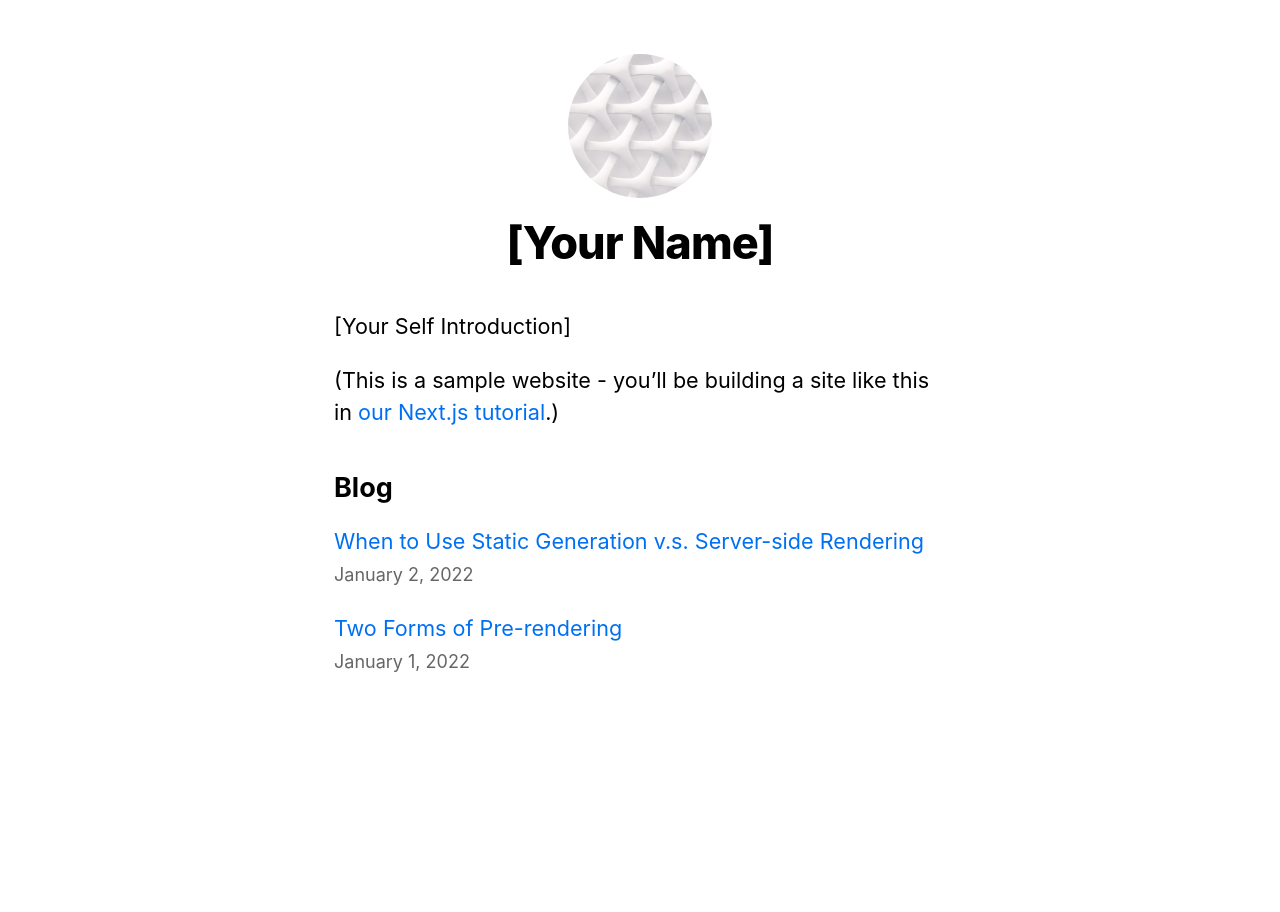
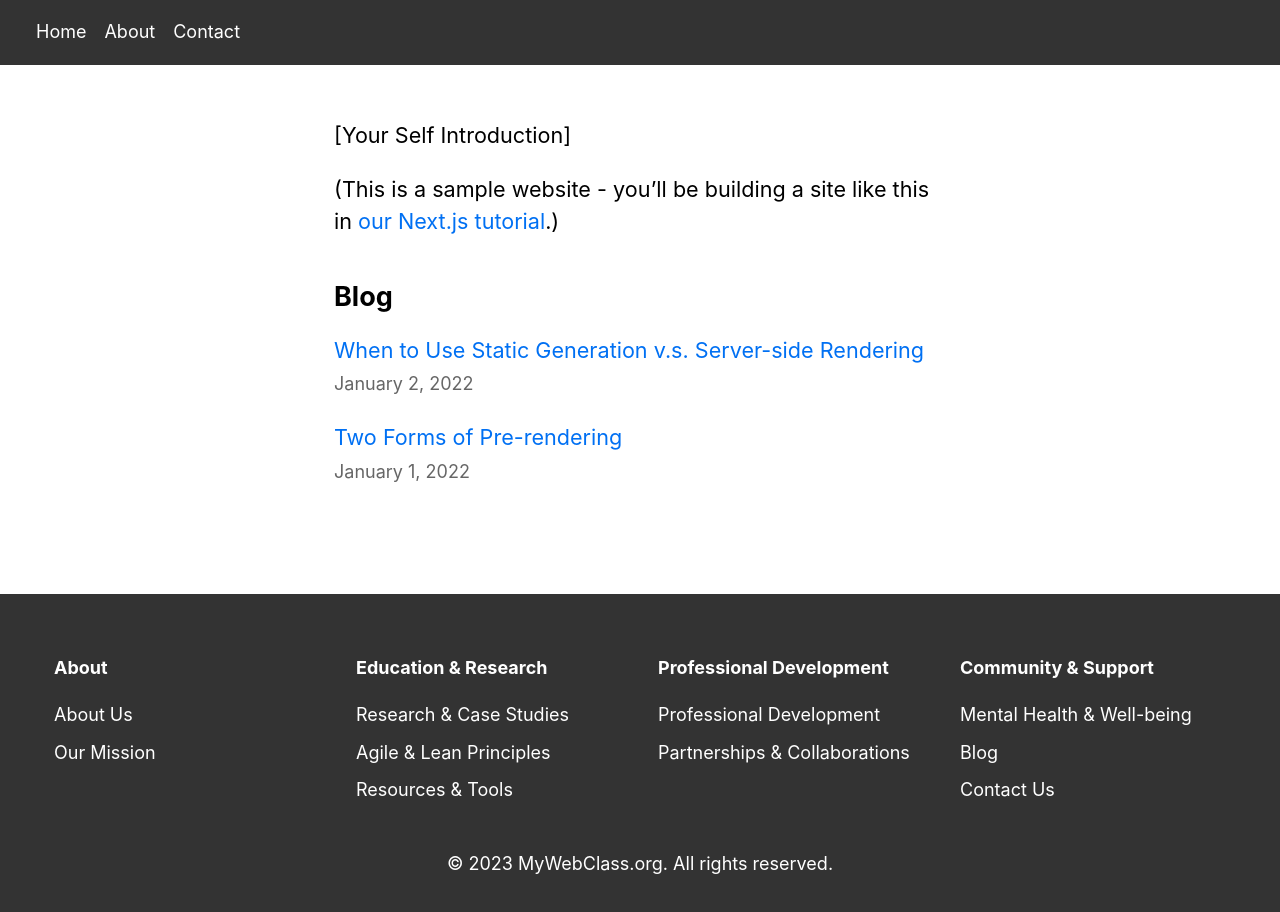
Before and after one commit to NJIT-WIS/project-2-is219-wwc, a Next.js app: page / in a window 1280 px wide. Shown: the top 912 px of the page. Before the commit the page ends 800 px from the top, so only its background shows below. Built offline with nearby package versions, Linux system fonts and the light colour scheme.

Commit message:
fixed header and footer not spanning whole page

```diff
--- a/components/layout.js
+++ b/components/layout.js
@@ -1,32 +1,19 @@
-import Head from 'next/head'
-import Image from 'next/image'
-import Script from 'next/script'
+import Image from 'next/image';
+import Script from 'next/script';
 
-import styles from './layout.module.css'
-import utilStyles from '../styles/utils.module.css'
-import Link from 'next/link'
+import styles from './layout.module.css';
+import utilStyles from '../styles/utils.module.css';
+import Link from 'next/link';
 
-const name = '[Your Name]'
-export const siteTitle = 'MyWebClass.org'
+import Header from './header';
+import Footer from './footer';
+
+const name = '[WWC]';
+export const siteTitle = 'MyWebClass.org';
 
 export default function Layout({ children, home }) {
   return (
-    <div className={styles.container}>
-      <Head>
-        <link rel="icon" href="/favicon.ico" />
-        <meta
-          name="description"
-          content="Learn how to build a personal website using Next.js"
-        />
-        <meta
-          property="og:image"
-          content={`https://og-image.vercel.app/${encodeURI(
-            siteTitle
-          )}.png?theme=light&md=0&fontSize=75px&images=https%3A%2F%2Fassets.zeit.co%2Fimage%2Fupload%2Ffront%2Fassets%2Fdesign%2Fnextjs-black-logo.svg`}
-        />
-        <meta name="og:title" content={siteTitle} />
-        <meta name="twitter:card" content="summary_large_image" />
-      </Head>
+    <>
       <Script
         src="https://connect.facebook.net/en_US/sdk.js"
         strategy="lazyOnload"
@@ -34,45 +21,16 @@ export default function Layout({ children, home }) {
           console.log(`script loaded correctly, window.FB has been populated`)
         }
       />
-      <header className={styles.header}>
-        {home ? (
-          <>
-            <Image
-              priority
-              src="/images/profile.jpg"
-              className={utilStyles.borderCircle}
-              height={144}
-              width={144}
-              alt={name}
-            />
-            <h1 className={utilStyles.heading2Xl}>{name}</h1>
-          </>
-        ) : (
-          <>
-            <Link href="/">
-              <Image
-                priority
-                src="/images/profile.jpg"
-                className={utilStyles.borderCircle}
-                height={108}
-                width={108}
-                alt={name}
-              />
-            </Link>
-            <h2 className={utilStyles.headingLg}>
-              <Link href="/" className={utilStyles.colorInherit}>
-                {name}
-              </Link>
-            </h2>
-          </>
-        )}
-      </header>
+      <Header />
+      <div className={styles.container}>
       <main>{children}</main>
       {!home && (
         <div className={styles.backToHome}>
           <Link href="/">← Back to home</Link>
         </div>
       )}
-    </div>
-  )
+      </div>
+      <Footer />
+    </>
+  );
 }
```
